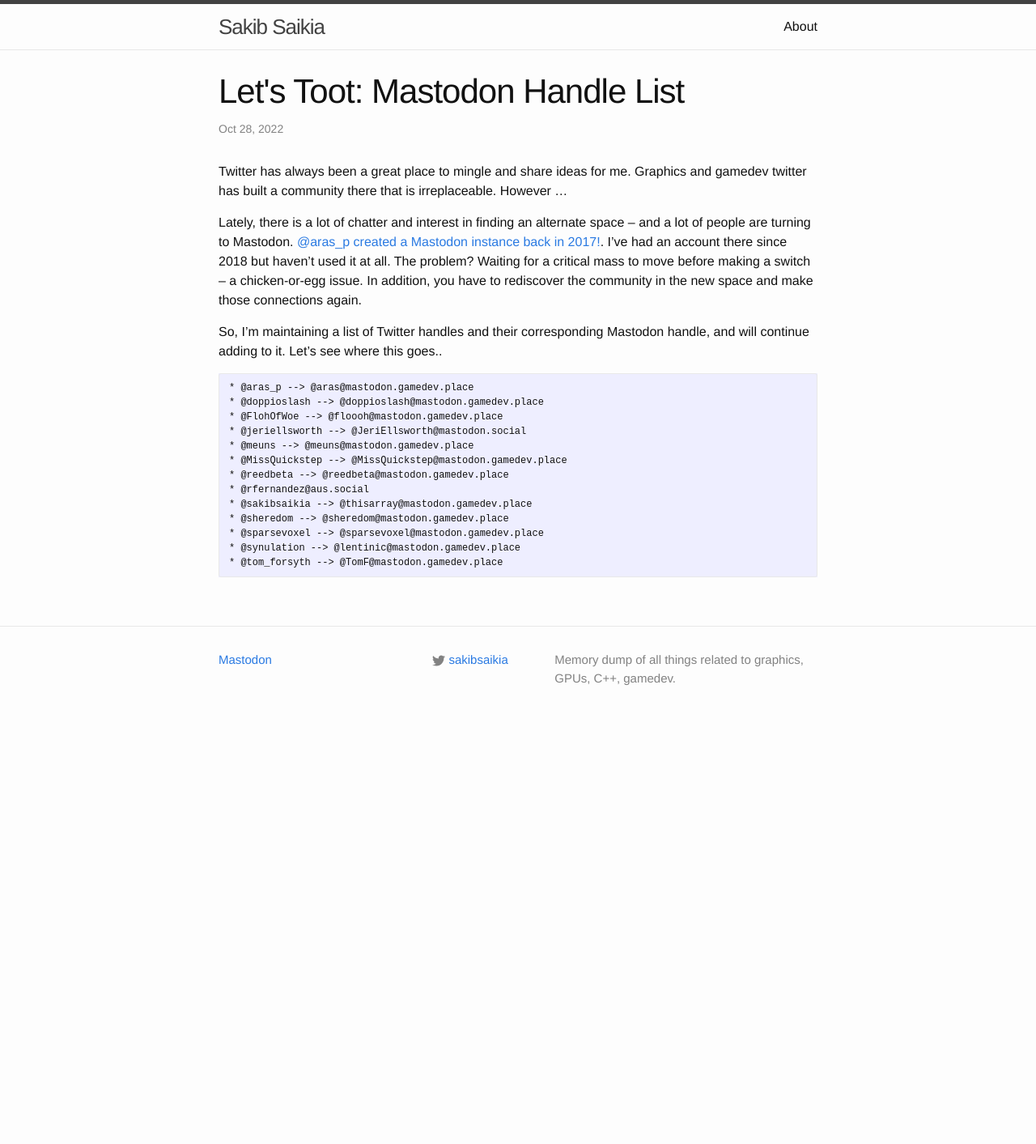
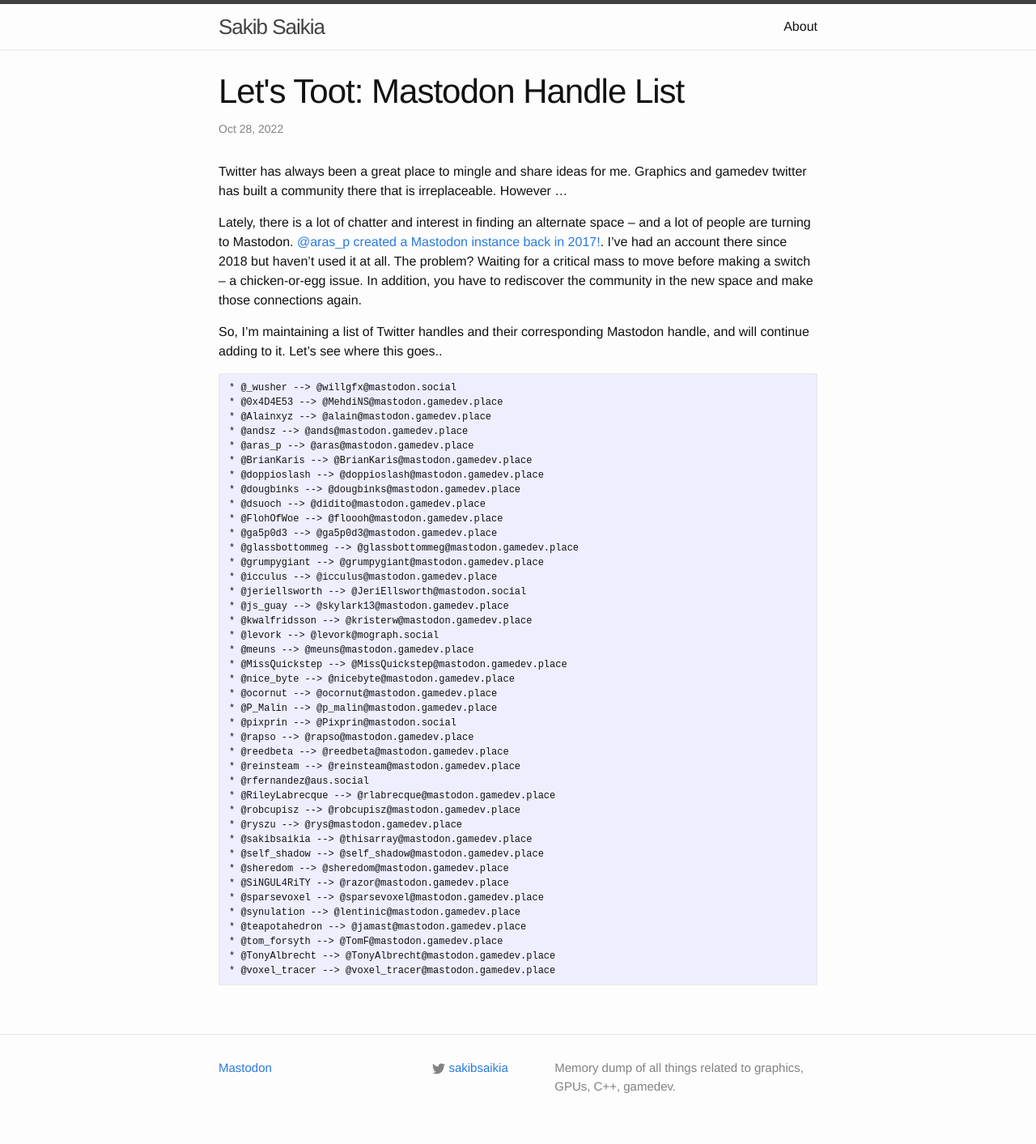
Before and after one commit to SakibSaikia/SakibSaikia.github.io, a Jekyll site: the page built from _posts/2022-10-28-Mastodon-Handle-List.markdown, in a window 1280 px wide. Shown: the whole page at 81% size. Built offline with Jekyll 4.4.1, drawn with Linux system fonts in a browser that asks for light colours; before the commit the page ends 909 px from its top, so only the background shows below that.

Commit message:
Update 2022-10-28-Mastodon-Handle-List.markdown

````diff
--- a/_posts/2022-10-28-Mastodon-Handle-List.markdown
+++ b/_posts/2022-10-28-Mastodon-Handle-List.markdown
@@ -13,17 +13,45 @@ Lately, there is a lot of chatter and interest in finding an alternate space --
 So, I'm maintaining a list of Twitter handles and their corresponding Mastodon handle, and will continue adding to it. Let's see where this goes..
 
 ```
+* @_wusher --> @willgfx@mastodon.social
+* @0x4D4E53 --> @MehdiNS@mastodon.gamedev.place
+* @Alainxyz --> @alain@mastodon.gamedev.place
+* @andsz --> @ands@mastodon.gamedev.place
 * @aras_p --> @aras@mastodon.gamedev.place
+* @BrianKaris --> @BrianKaris@mastodon.gamedev.place
 * @doppioslash --> @doppioslash@mastodon.gamedev.place
+* @dougbinks --> @dougbinks@mastodon.gamedev.place
+* @dsuoch --> @didito@mastodon.gamedev.place
 * @FlohOfWoe --> @floooh@mastodon.gamedev.place
+* @ga5p0d3 --> @ga5p0d3@mastodon.gamedev.place
+* @glassbottommeg --> @glassbottommeg@mastodon.gamedev.place
+* @grumpygiant --> @grumpygiant@mastodon.gamedev.place
+* @icculus --> @icculus@mastodon.gamedev.place
 * @jeriellsworth --> @JeriEllsworth@mastodon.social
+* @js_guay --> @skylark13@mastodon.gamedev.place
+* @kwalfridsson --> @kristerw@mastodon.gamedev.place
+* @levork --> @levork@mograph.social
 * @meuns --> @meuns@mastodon.gamedev.place
 * @MissQuickstep --> @MissQuickstep@mastodon.gamedev.place
+* @nice_byte --> @nicebyte@mastodon.gamedev.place
+* @ocornut --> @ocornut@mastodon.gamedev.place
+* @P_Malin --> @p_malin@mastodon.gamedev.place
+* @pixprin --> @Pixprin@mastodon.social
+* @rapso --> @rapso@mastodon.gamedev.place
 * @reedbeta --> @reedbeta@mastodon.gamedev.place
+* @reinsteam --> @reinsteam@mastodon.gamedev.place
 * @rfernandez@aus.social
+* @RileyLabrecque --> @rlabrecque@mastodon.gamedev.place
+* @robcupisz --> @robcupisz@mastodon.gamedev.place
+* @ryszu --> @rys@mastodon.gamedev.place
 * @sakibsaikia --> @thisarray@mastodon.gamedev.place
+* @self_shadow --> @self_shadow@mastodon.gamedev.place
 * @sheredom --> @sheredom@mastodon.gamedev.place
+* @SiNGUL4RiTY --> @razor@mastodon.gamedev.place
 * @sparsevoxel --> @sparsevoxel@mastodon.gamedev.place
 * @synulation --> @lentinic@mastodon.gamedev.place
+* @teapotahedron --> @jamast@mastodon.gamedev.place
 * @tom_forsyth --> @TomF@mastodon.gamedev.place
+* @TonyAlbrecht --> @TonyAlbrecht@mastodon.gamedev.place
+* @voxel_tracer --> @voxel_tracer@mastodon.gamedev.place
 ```
````
